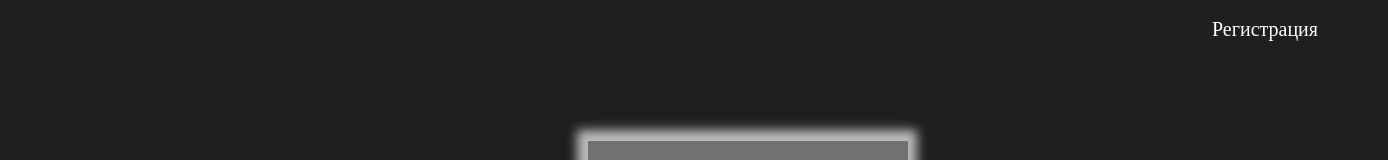
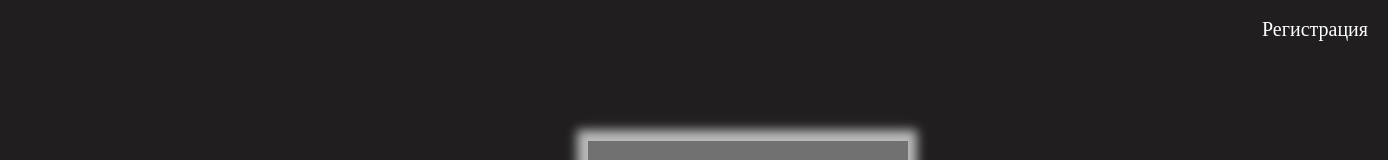
Before and after one commit to Lux2445/Sign, a plain HTML site: page index.html in a window 1280 px wide. Shown: the top 160 px of the page, 1388 px wide, since content can reach past the window. Drawn offline with Linux system fonts and the light colour scheme.

Commit message:
Update style.css

```diff
--- a/css/style.css
+++ b/css/style.css
@@ -139,8 +139,8 @@ h1{
     font-size: 20px;
     padding: 10px;
     width: 90px;
-    margin-left: 1200px;
-    margin-right: 30px;
+    margin-left: 1250px;
+    margin-right: 20px;
     padding: 10px 20px;
 }
 .sign:hover{
```
